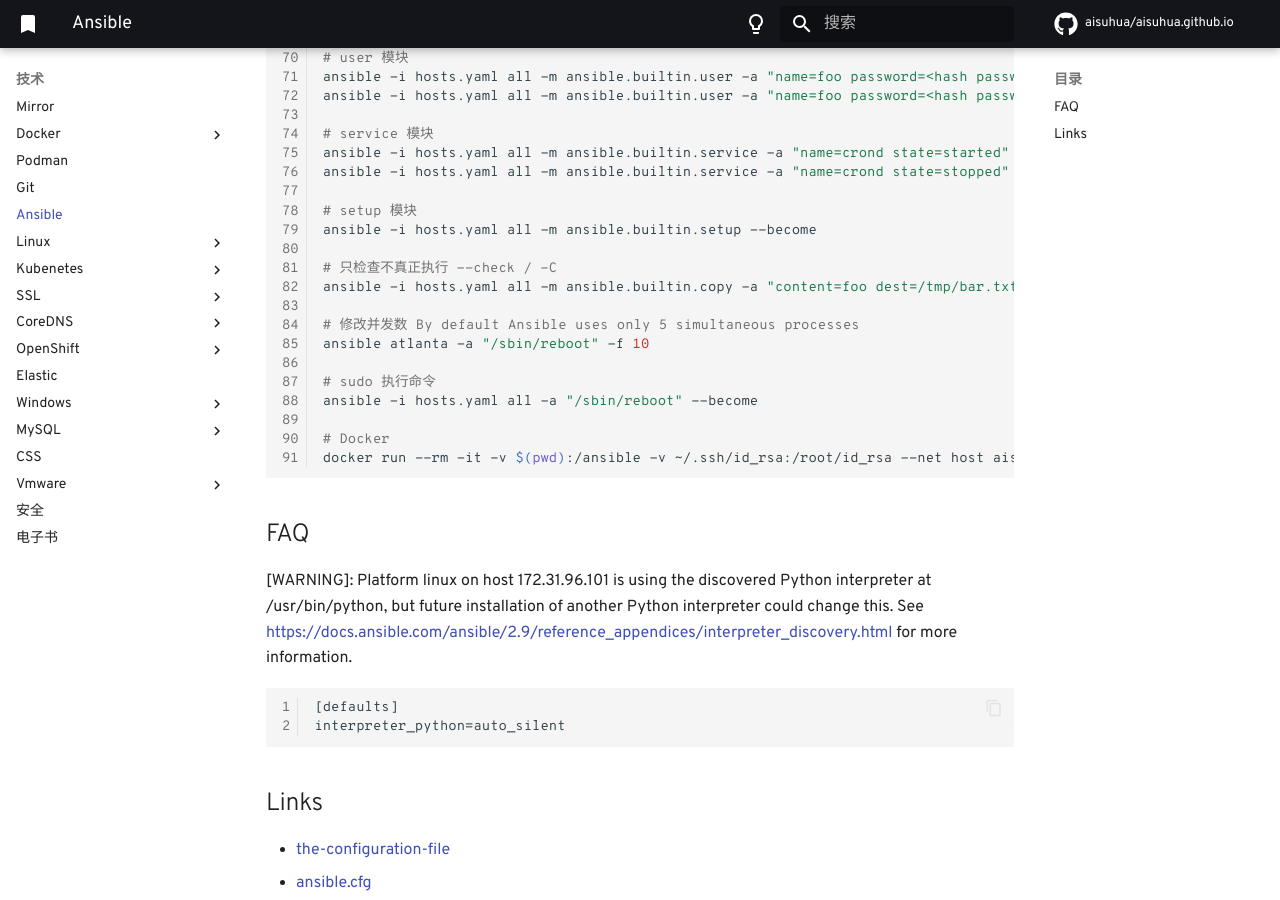
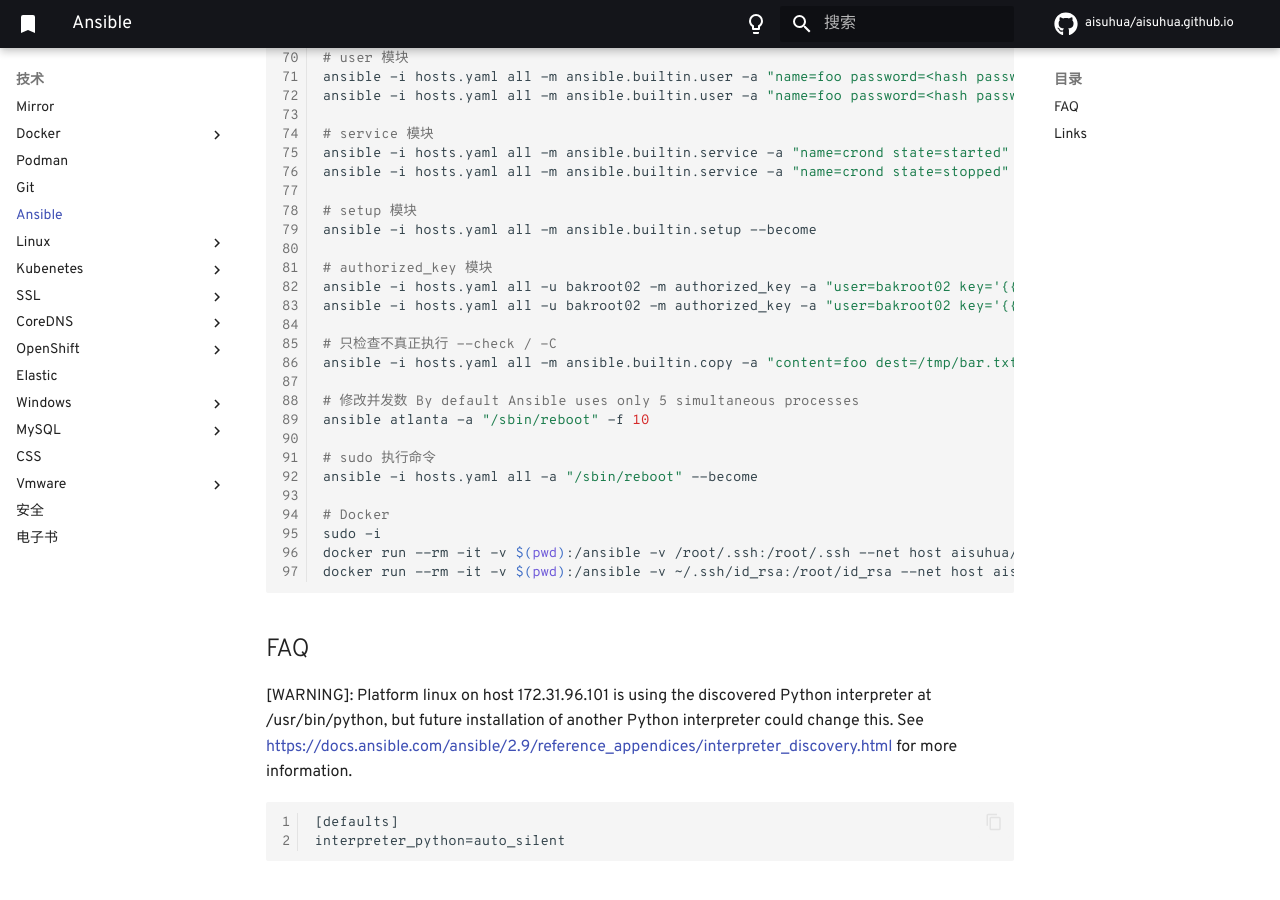
Before and after one commit to aisuhua/aisuhua.github.io, an MkDocs documentation site: the page built from docs/ansible/index.md, in a window 1280 px wide and 900 px high, scrolled down 1502 px. Built offline with MkDocs 1.6.1 and Material for MkDocs 9.7.7, drawn with Linux system fonts in a browser that asks for light colours; comment, search, counter and statistics services are not loaded.

Commit message:
index.md

````diff
--- a/docs/ansible/index.md
+++ b/docs/ansible/index.md
@@ -81,6 +81,10 @@
 # setup 模块
 ansible -i hosts.yaml all -m ansible.builtin.setup --become
 
+# authorized_key 模块
+ansible -i hosts.yaml all -u bakroot02 -m authorized_key -a "user=bakroot02 key='{{ lookup('file', '/root/.ssh/id_rsa.pub') }}' state=present path=/home/bakroot02/.ssh/authorized_keys" --ask-pass
+ansible -i hosts.yaml all -u bakroot02 -m authorized_key -a "user=bakroot02 key='{{ lookup('file', '/root/.ssh/id_rsa.pub') }}' state=present"
+
 # 只检查不真正执行 --check / -C
 ansible -i hosts.yaml all -m ansible.builtin.copy -a "content=foo dest=/tmp/bar.txt" --become --check
 
@@ -91,6 +95,8 @@
 ansible -i hosts.yaml all -a "/sbin/reboot" --become
 
 # Docker
+sudo -i
+docker run --rm -it -v $(pwd):/ansible -v /root/.ssh:/root/.ssh --net host aisuhua/ansible:latest /bin/sh
 docker run --rm -it -v $(pwd):/ansible -v ~/.ssh/id_rsa:/root/id_rsa --net host aisuhua/ansible:latest /bin/sh
 ```
 
````
